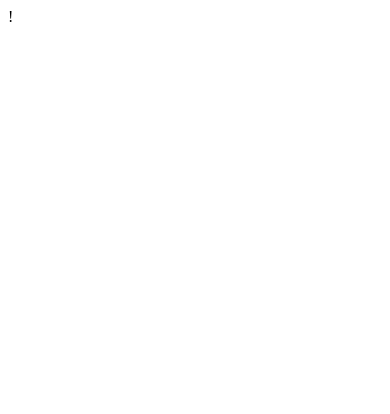
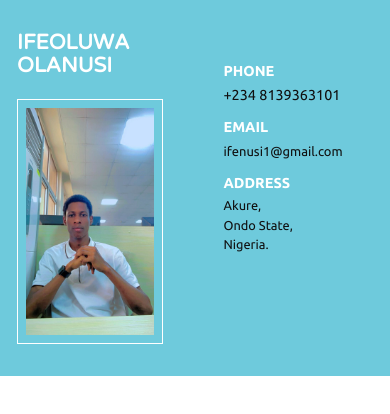
Before and after one commit to Ifenusi/first-personal, a plain HTML site: page projects.html in a window 390 px wide. Drawn offline with Linux system fonts and the light colour scheme.

Commit message:
Update projects.html

```diff
--- a/projects.html
+++ b/projects.html
@@ -1 +1,46 @@
-!
+
+<!DOCTYPE HTML>
+<html>
+<head>
+<title>Curriculum Vitae a Personal Category Flat Bootstarp Responsive Website Template | Home :: CustomKraft</title>
+<link href="css/bootstrap.css" rel='stylesheet' type='text/css' />
+<!-- jQuery (necessary JavaScript plugins) -->
+<script src="js/jquery.min.js"></script>
+<!-- Custom Theme files -->
+ <link href="css/dashboard.css" rel="stylesheet">
+<link href="css/style.css" rel='stylesheet' type='text/css' />
+
+<!-- Custom Theme files -->
+<!--//theme-style-->
+<meta name="viewport" content="width=device-width, initial-scale=1">
+<meta http-equiv="Content-Type" content="text/html; charset=utf-8" />
+<meta name="keywords" content="Curriculum Vitae Responsive web template, Bootstrap Web Templates, Flat Web Templates, Andriod Compatible web template,
+Smartphone Compatible web template, free webdesigns for Nokia, Samsung, LG, SonyErricsson, Motorola web design" />
+<script type="application/x-javascript"> addEventListener("load", function() { setTimeout(hideURLbar, 0); }, false); function hideURLbar(){ window.scrollTo(0,1); } </script>
+<link href='http://fonts.googleapis.com/css?family=Ubuntu:300,400,500,700' rel='stylesheet' type='text/css'>
+<link href='http://fonts.googleapis.com/css?family=Varela+Round' rel='stylesheet' type='text/css'>
+<!-- start menu -->
+
+</head>
+<body>
+<!-- header -->
+<div class="col-sm-3 col-md-2 sidebar">
+		 <div class="sidebar_top">
+			 <h1>IFEOLUWA OLANUSI</h1>
+			 <img src="images/dp.jpg" alt=""/>
+		 </div>
+		<div class="details">
+			 <h3>PHONE</h3>
+			 <p>+234 8139363101</p>
+			 <h3>EMAIL</h3>
+			 <p><a href="ifenusi1@gmail.com">ifenusi1@gmail.com</a></p>
+			 <address>
+			 <h3>ADDRESS</h3>
+			 <span>Akure,</span>
+			 <span>Ondo State,</span>
+			 <span>Nigeria.</span>
+			 </address>
+
+		</div>
+		<div class="clearfix"></div>
+</div>
```
